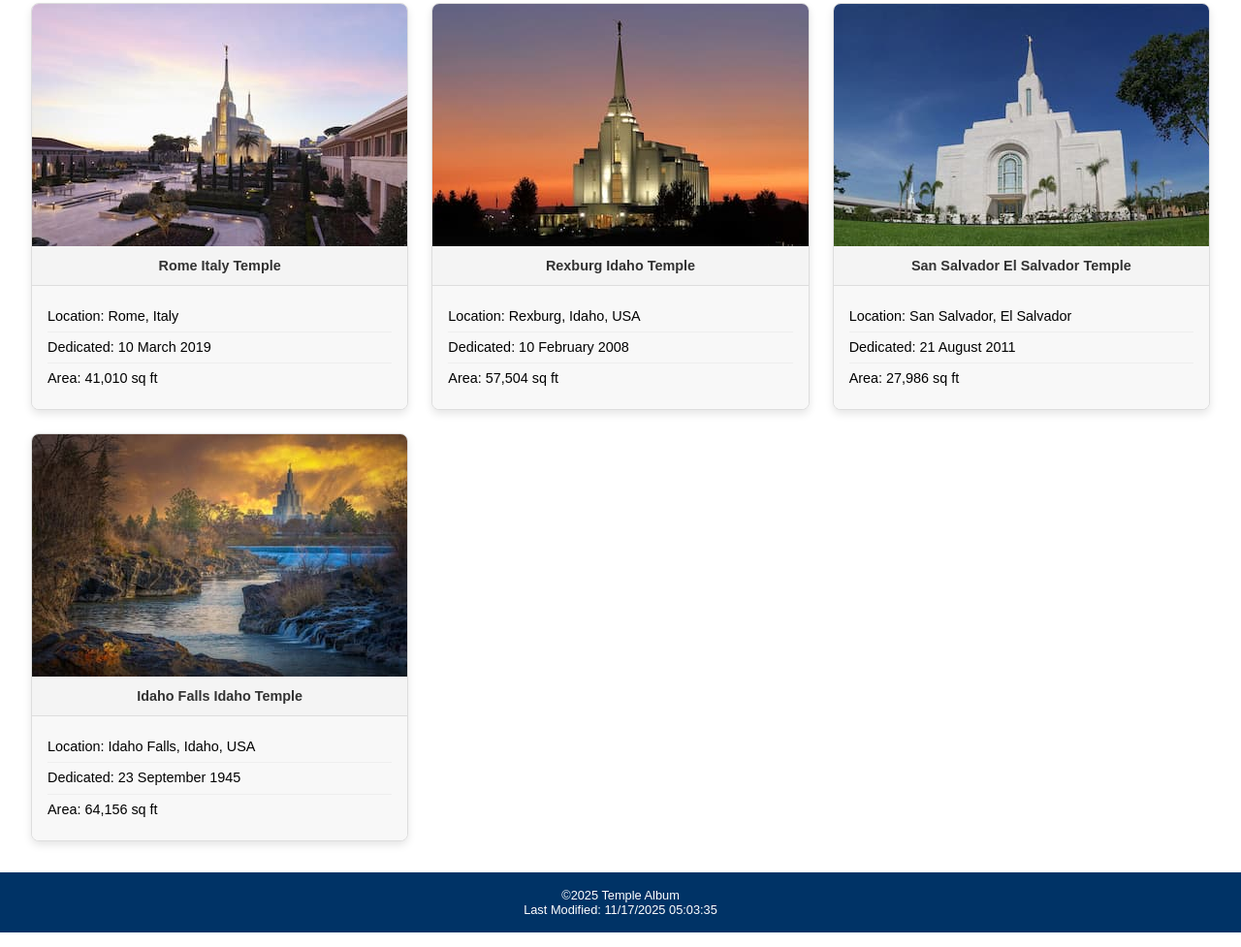
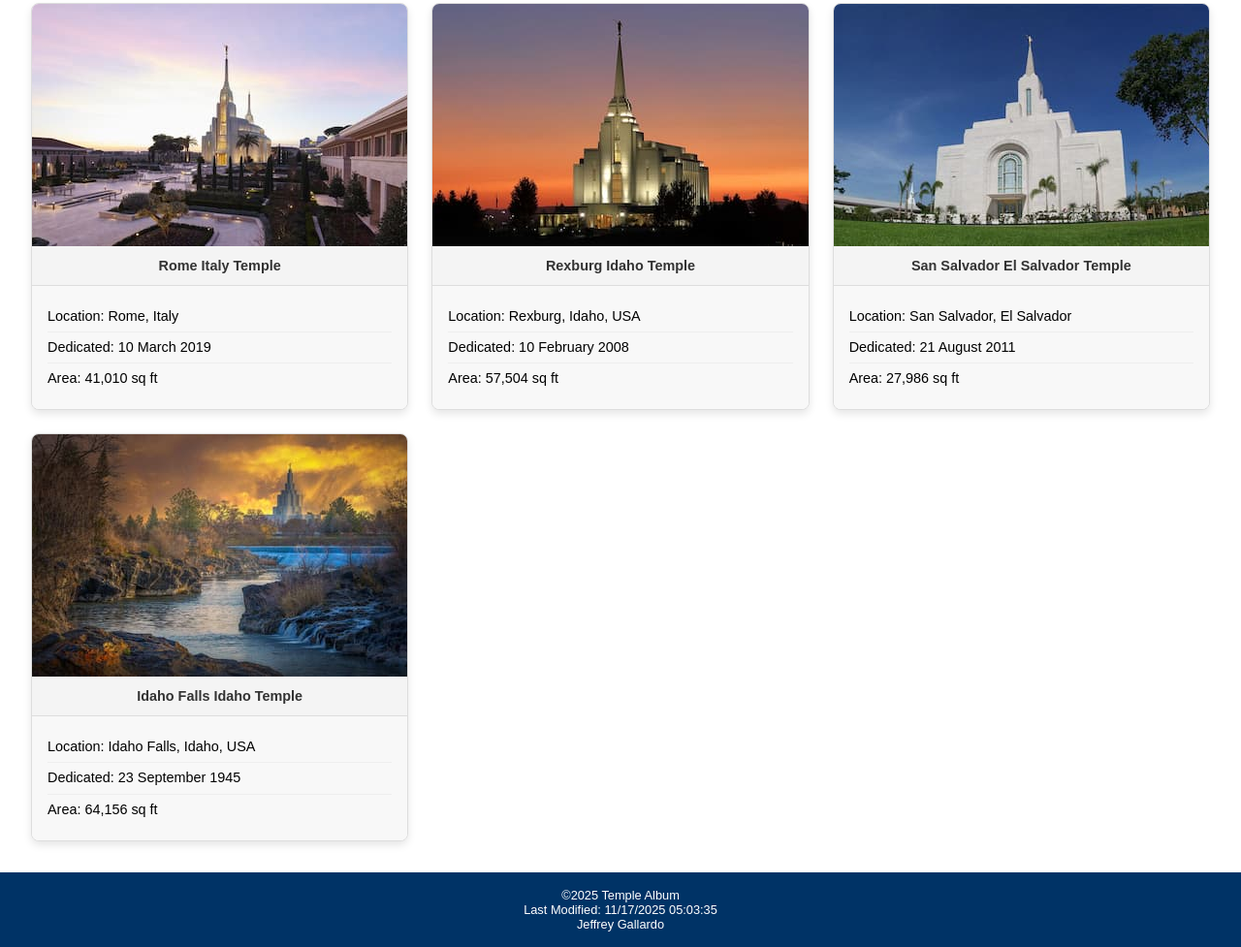
Before and after one commit to Jgallardo613/wdd131, a plain HTML site: page filtered-temples.html in a window 1280 px wide. Shown: the part 1120-2097 px from the top of the page at 97% size. Drawn offline with Linux system fonts and the light colour scheme.

Commit message:
filtered-temples.html

```diff
--- a/filtered-temples.html
+++ b/filtered-temples.html
@@ -39,6 +39,7 @@
     <footer>
         <p>&copy;<span id="currentyear"></span> Temple Album</p>
         <p>Last Modified: <span id="lastmodified"></span></p>
+        <p>Jeffrey Gallardo</p>
     </footer>
 
 </body>
```
